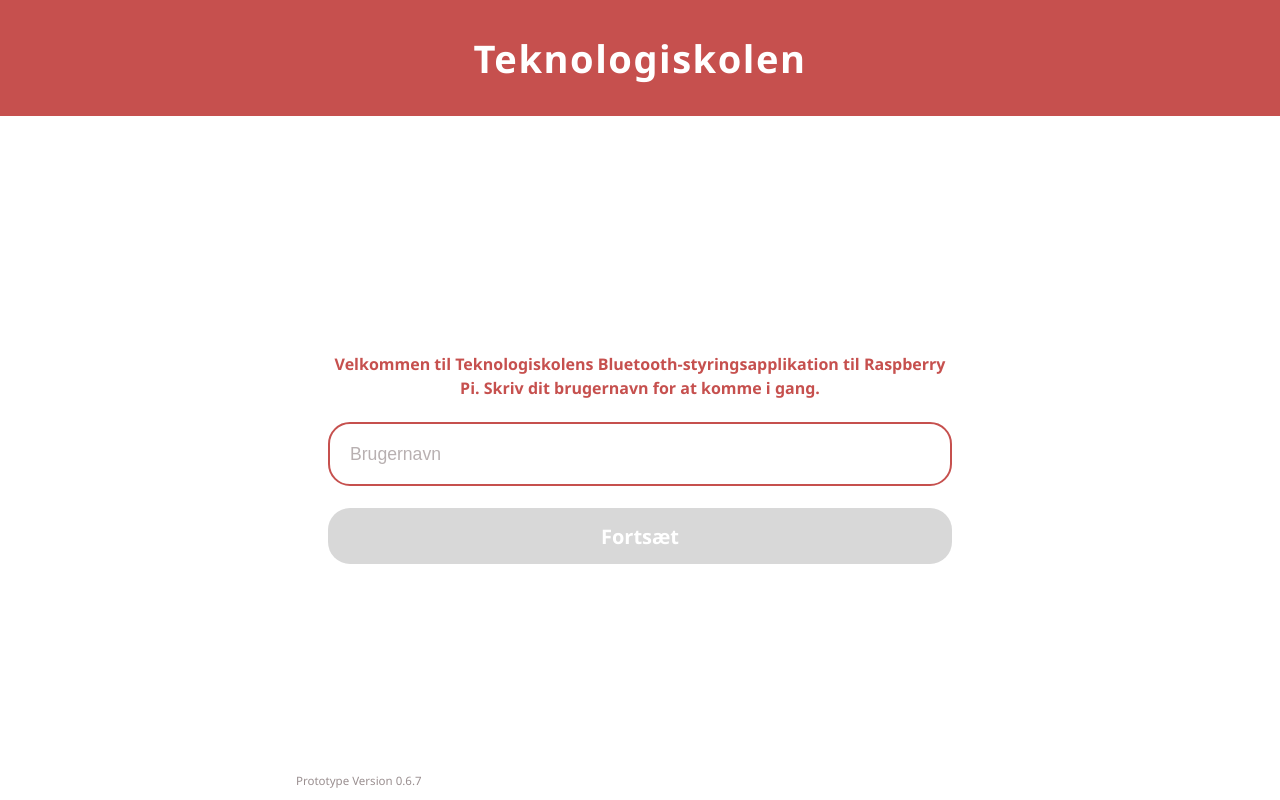
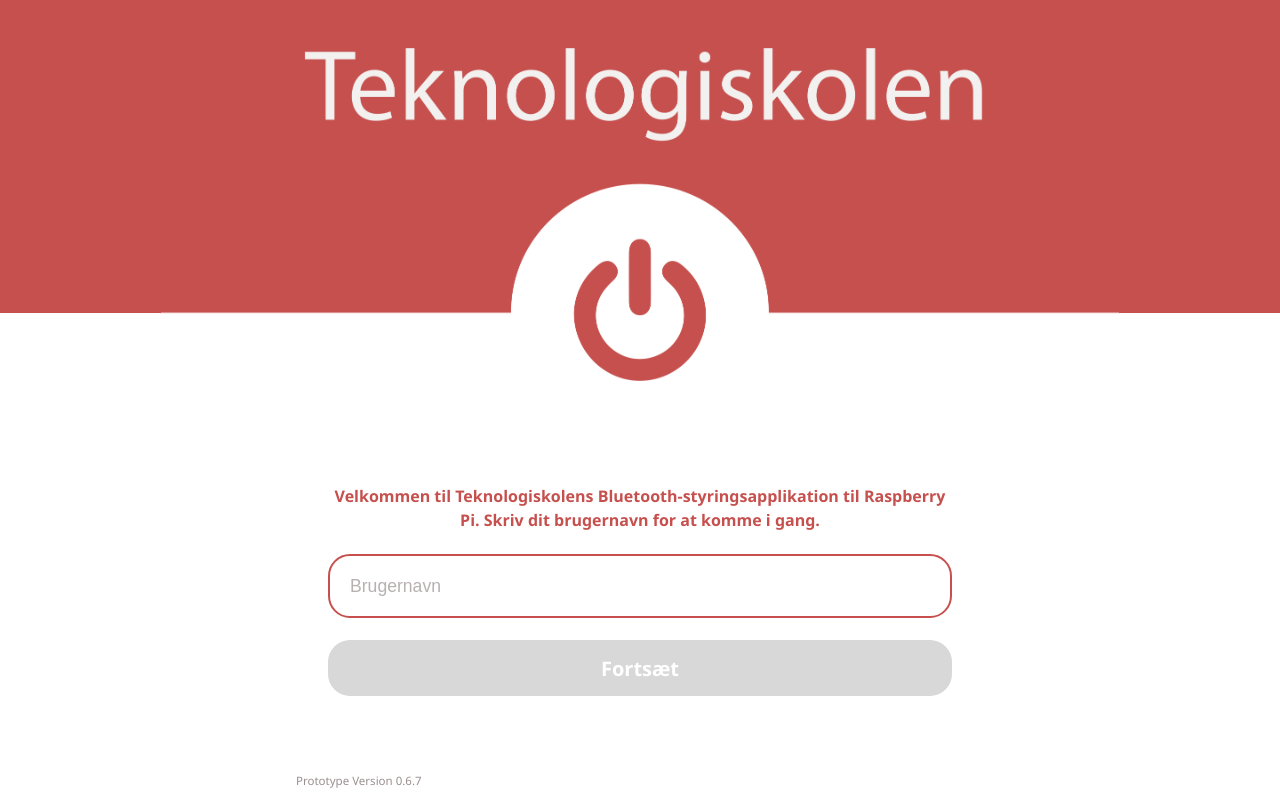
Before and after one commit to PicoKontrolPanel/PicoKontrolPanel.github.io, a React (Vite) app: page / in a window 1280 px wide. Built offline with nearby package versions, Linux system fonts and the light colour scheme.

Commit message:
Updated Intro screen

```diff
--- a/index.html
+++ b/index.html
@@ -4,9 +4,9 @@
     <meta charset="UTF-8" />
     <link rel="icon" type="image/png" href="./art/logo.png" />
     <link rel="manifest" href="./manifest.webmanifest" />
-    <link rel="apple-touch-icon" href="./icons/apple-touch-icon.png" />
+    <link rel="apple-touch-icon" href="./art/logo.png" />
     <meta name="viewport" content="width=device-width, initial-scale=1.0" />
-    <meta name="theme-color" content="#1b7f6d" />
+    <meta name="theme-color" content="#c6504e" />
     <meta name="mobile-web-app-capable" content="yes" />
     <meta name="apple-mobile-web-app-capable" content="yes" />
     <meta name="apple-mobile-web-app-title" content="Pico Kontrol" />
--- a/src/assets/icons.tsx
+++ b/src/assets/icons.tsx
@@ -32,7 +32,7 @@
 }
 
 export const logoUrl = `${BASE}art/logo.png`;
-export const splashUrl = `${BASE}art/splash.png`;
+export const teknologiskolenHeaderUrl = `${BASE}art/Teknologiskolen_logo.png`;
 export const teknologiskolenLogoUrl = `${BASE}art/logo_teknologiskolen_white.png`;
 
 export type GlyphName =
--- a/src/screens/IntroScreen.tsx
+++ b/src/screens/IntroScreen.tsx
@@ -1,4 +1,5 @@
 import { useState } from 'react';
+import { teknologiskolenHeaderUrl } from '../assets/icons';
 import { APP_VERSION } from '../lib/storage';
 import { useStore } from '../store/store';
 
@@ -11,7 +12,9 @@
   return (
     <div className="screen intro">
       <div className="intro-header">
-        <h2>Teknologiskolen</h2>
+        <span className="intro-header-fill" aria-hidden="true" />
+        <img className="intro-header-image" src={teknologiskolenHeaderUrl} alt="Teknologiskolen" />
+        <span className="intro-header-fill" aria-hidden="true" />
       </div>
 
       <div className="intro-body">
--- a/src/styles.css
+++ b/src/styles.css
@@ -375,19 +375,37 @@
 }
 
 .intro-header {
+  --intro-banner-max: 960px;
+  --intro-banner-red-h: min(32.57vw, 313px);
   width: 100%;
+  flex: 0 0 auto;
+  overflow: hidden;
+  display: grid;
+  grid-template-columns: minmax(0, 1fr) minmax(0, var(--intro-banner-max)) minmax(0, 1fr);
+  align-items: flex-start;
+  background: transparent;
+}
+
+.intro-header-fill {
+  height: var(--intro-banner-red-h);
   background: var(--red);
-  color: var(--white);
-  padding: clamp(18px, 4vh, 34px) 20px;
-  display: flex;
-  flex-direction: column;
-  align-items: center;
-}
-
-.intro-header h2 {
-  margin: 0;
-  font-size: clamp(1.5rem, 1.1rem + 1.6vw, 2.4rem);
-  letter-spacing: 0.04em;
+}
+
+.intro-header-fill:first-child {
+  margin-right: -1px;
+}
+
+.intro-header-fill:last-child {
+  margin-left: -1px;
+}
+
+.intro-header-image {
+  position: relative;
+  z-index: 1;
+  width: 100%;
+  max-width: var(--intro-banner-max);
+  height: auto;
+  display: block;
 }
 
 .intro-body {
@@ -629,7 +647,12 @@
 
 .sidemenu {
   --sidemenu-w: clamp(68px, 7vw, 96px);
-  --sidemenu-right: max(0px, calc(50vw - var(--wide-max) / 2 - var(--sidemenu-w) / 2 + 20px));
+  --topbar-content-max: var(--content-max);
+  --menu-icon-center-right: max(
+    calc(clamp(16px, 2.4vw, 40px) + 20px),
+    calc((100vw - var(--topbar-content-max)) / 2 + 20px)
+  );
+  --sidemenu-right: max(0px, calc(var(--menu-icon-center-right) - var(--sidemenu-w) / 2));
   position: absolute;
   top: var(--topbar-h);
   right: var(--sidemenu-right);
@@ -717,9 +740,33 @@
 
 @media (min-width: 760px) {
   .sidemenu {
+    --sidemenu-w: clamp(68px, 7vw, 96px);
+    align-items: stretch;
+  }
+
+  .sidemenu button,
+  .sidemenu-link {
+    width: 52px;
+    grid-template-columns: none;
+    justify-items: center;
+    padding: 0;
+  }
+
+  .sidemenu button svg,
+  .sidemenu-link img {
+    justify-self: center;
+  }
+
+  .sidemenu button span,
+  .sidemenu-link span {
+    display: none;
+  }
+}
+
+@media (min-width: 1120px) {
+  .sidemenu {
     --sidemenu-w: clamp(220px, 16vw, 250px);
-    --sidemenu-right: max(0px, calc(50vw - var(--wide-max) / 2 - var(--sidemenu-w) + 60px));
-    align-items: stretch;
+    --sidemenu-right: max(0px, calc(var(--menu-icon-center-right) - var(--sidemenu-w) + 40px));
     padding-inline: 10px;
   }
 
@@ -730,11 +777,6 @@
     justify-items: start;
     padding: 0 14px;
     font-weight: 800;
-  }
-
-  .sidemenu button svg,
-  .sidemenu-link img {
-    justify-self: center;
   }
 
   .sidemenu button span,
@@ -1245,12 +1287,27 @@
 }
 
 .ide-screen .sidemenu {
-  --sidemenu-right: max(0px, calc((100vw - min(var(--ide-max), calc(100vw - clamp(32px, 4.8vw, 80px)))) / 2 - var(--sidemenu-w) / 2 + 20px));
-}
-
-@media (min-width: 760px) {
+  --topbar-content-max: var(--ide-max);
+}
+
+@media (min-width: 1120px) {
   .ide-screen .sidemenu {
-    --sidemenu-right: max(0px, calc((100vw - min(var(--ide-max), calc(100vw - clamp(32px, 4.8vw, 80px)))) / 2 - var(--sidemenu-w) + 60px));
+    --sidemenu-w: clamp(68px, 7vw, 96px);
+    --sidemenu-right: max(0px, calc(var(--menu-icon-center-right) - var(--sidemenu-w) / 2));
+    padding-inline: 0;
+  }
+
+  .ide-screen .sidemenu button,
+  .ide-screen .sidemenu-link {
+    width: 52px;
+    grid-template-columns: none;
+    justify-items: center;
+    padding: 0;
+  }
+
+  .ide-screen .sidemenu button span,
+  .ide-screen .sidemenu-link span {
+    display: none;
   }
 }
 
```
Also changed, not shown: public/sw.js (+1 -6 lines), public/art/Teknologiskolen_logo.png (added), public/art/splash.png (deleted), public/manifest.webmanifest.
